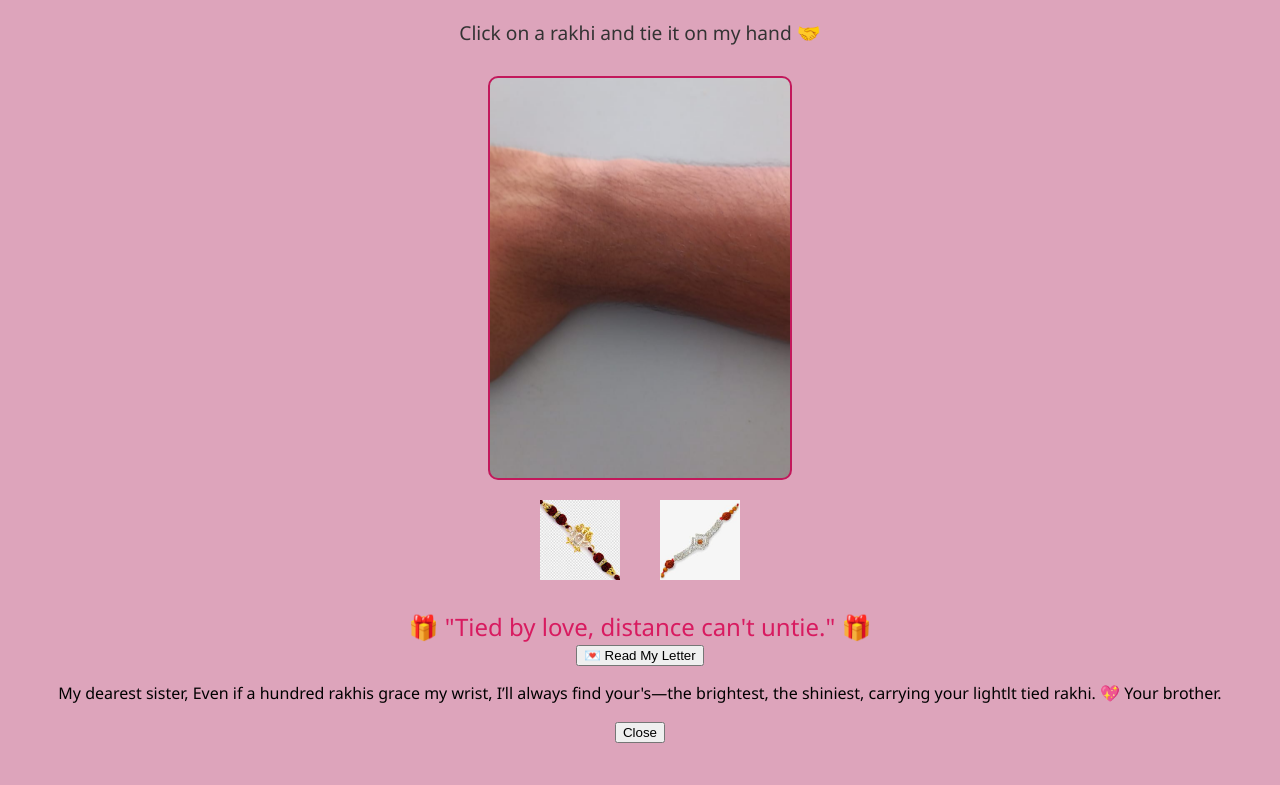
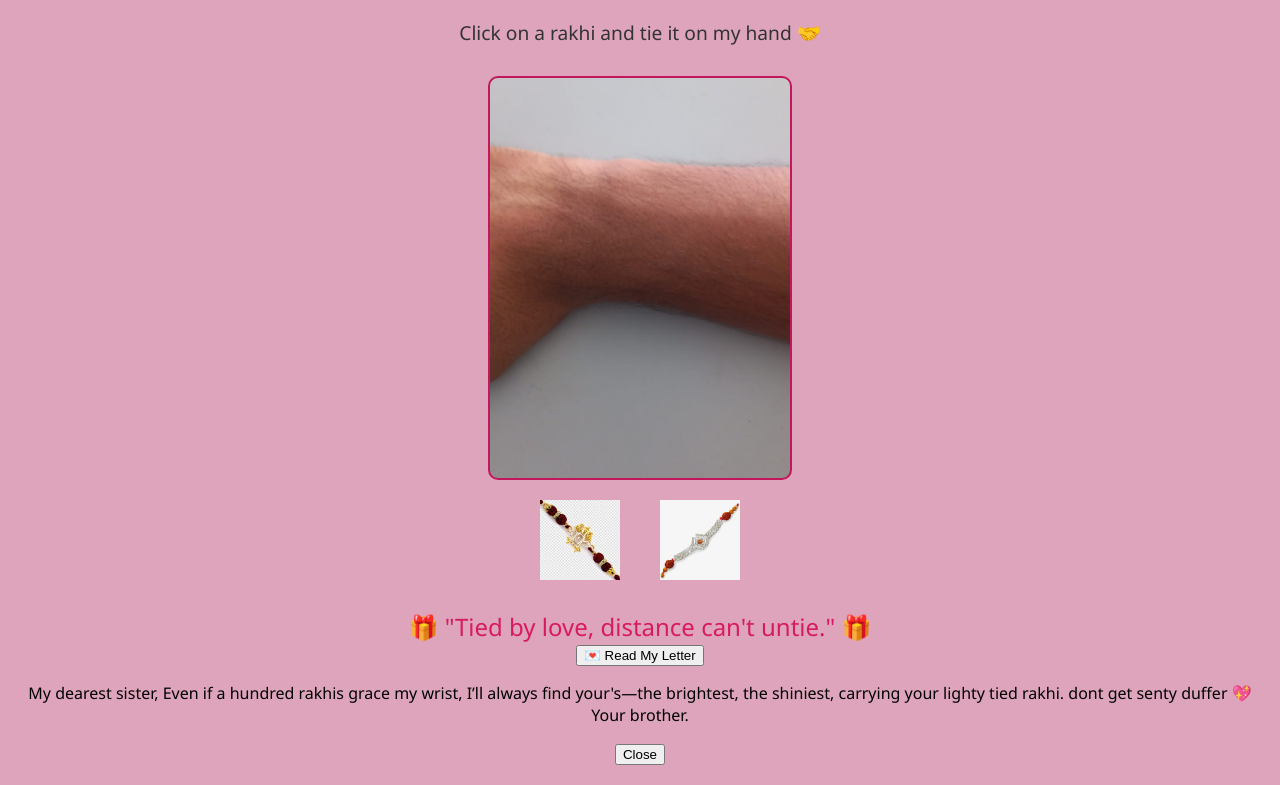
Before and after one commit to Meet496/virtual-raksha-bhandhan, a plain HTML site: page index.html in a window 1280 px wide. Shown: the part 422-1207 px from the top of the page. Before the commit the page ends 1185 px from the top, so only its background shows below. Drawn offline with nearby package versions, Linux system fonts and the light colour scheme.

Commit message:
Update index.html

```diff
--- a/index.html
+++ b/index.html
@@ -12,7 +12,7 @@
     <img src="./photo1.jpeg" alt="Rakshabandhan moment" class="banner-pic" />
 
   <h1>Happy Rakshabandhan ❤️</h1>
-  <p class="sub">Click on a rakhi and tie it on my hand 🤝</p>
+  <p class="sub">Click on a rakhi and tie it on my hand 🤝 </p>
 
   <div class="container">
     <!-- ✅ CHANGED from <img> to <div> so you can drop rakhi inside -->
@@ -44,7 +44,7 @@
       <!-- Your message will go here -->
        My dearest sister,
       Even if a hundred rakhis grace my wrist, I’ll always find your's—the brightest, the shiniest,
-               carrying your lightlt tied rakhi.
+               carrying your lighty tied rakhi. dont get senty duffer
       💖 Your brother.
     </p>
     <button onclick="document.getElementById('letter-popup').classList.add('text')">Close</button>
```
